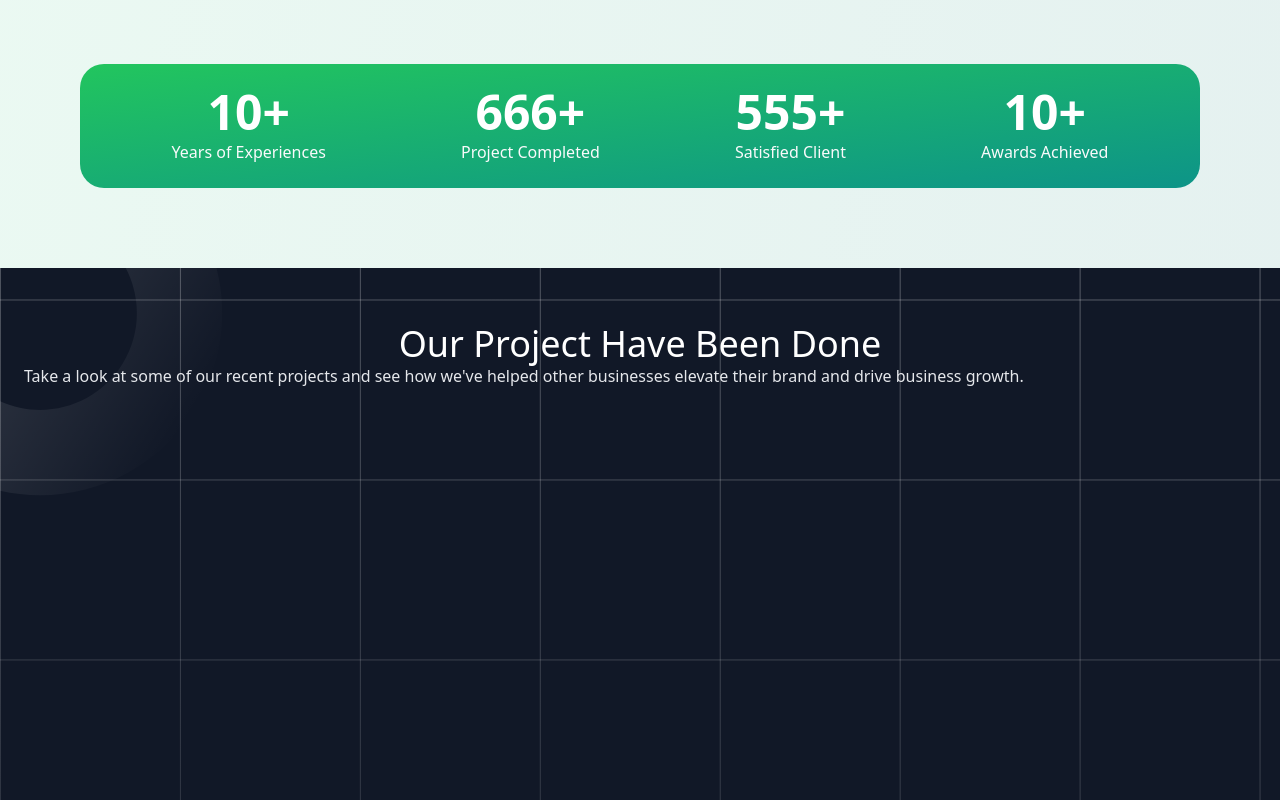
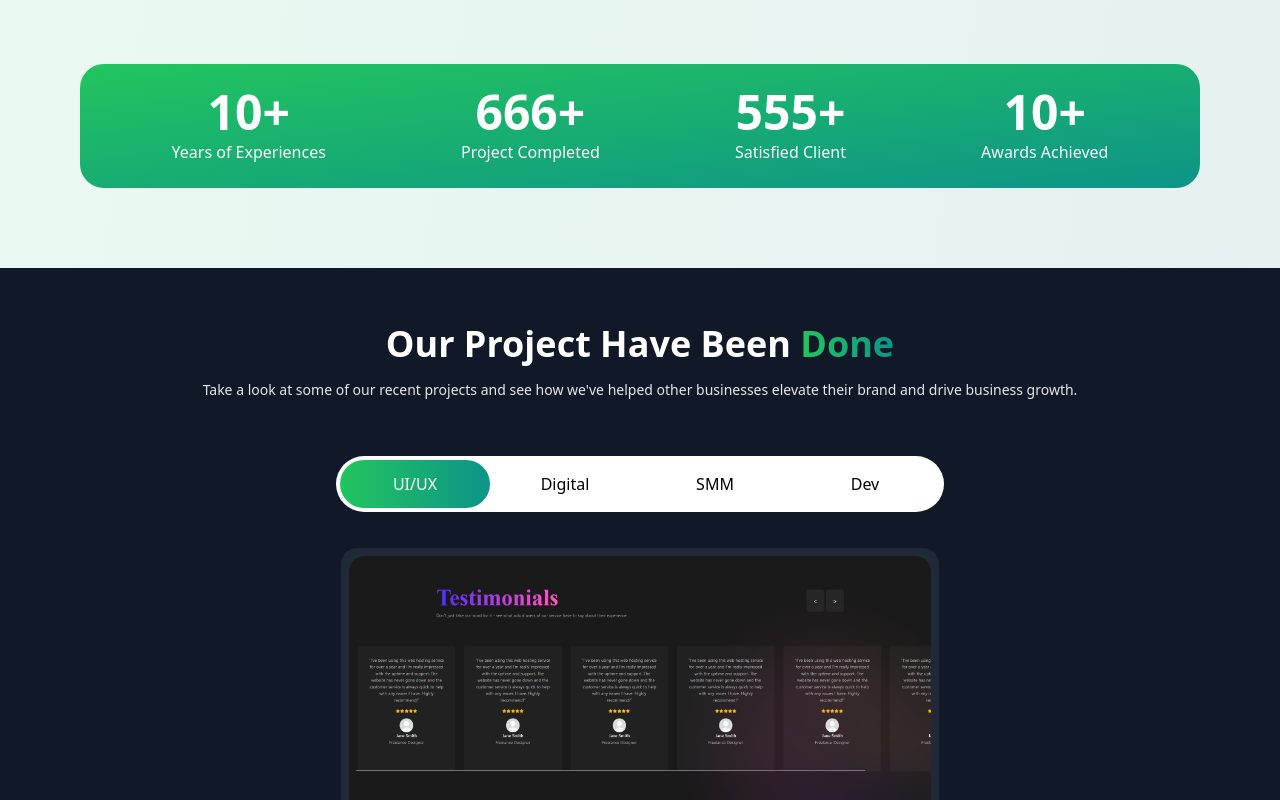
Before and after one commit to amieow/agenone, a Next.js app: page / in a window 1280 px wide. Shown: the part 2000-2800 px from the top of the page. Built offline with nearby package versions, Linux system fonts and the light colour scheme.

Commit message:
Add files via upload

```diff
--- a/src/app/page.tsx
+++ b/src/app/page.tsx
@@ -9,10 +9,9 @@ import Project from "@/component/Project";
 const Page = () => {
   return (
     <div className="overflow-x-hidden">
-
       <ServerComponent>
         <Hero/>
-      <Services/>
+        <Services/>
         <Achievement/>
         <Project/>
       </ServerComponent>
--- a/src/component/Project.tsx
+++ b/src/component/Project.tsx
@@ -1,76 +1,110 @@
-'use client';
+"use client";
 
 import dynamic from "next/dynamic";
+import Image from "next/image";
+import { useState } from "react";
+
 function Project() {
+    const [showContent, setShowContent] = useState(0);
+    const jenisProject = [
+        {
+            title: "UI/UX",
+            content: [
+                {
+                    url: "/project-1.png",
+                    alt: "",
+                    title: "Title",
+                    desc: "We are designed to help your business thrive in the online world.",
+                },
+                {
+                    url: "/project-2.png",
+                    alt: "",
+                    title: "Title",
+                    desc: "We are designed to help your business thrive in the online world.",
+                },
+            ],
+        },
+        {
+            title: "Digital",
+            content: [
+                {
+                    url: "/project-2.png",
+                    alt: "",
+                    title: "Title",
+                    desc: "We are designed to help your business thrive in the online world.",
+                },
+            ],
+        },
+        {
+            title: "SMM",
+            content: [
+                {
+                    url: "/project-2.png",
+                    alt: "",
+                    title: "Title",
+                    desc: "We are designed to help your business thrive in the online world.",
+                },
+                {
+                    url: "/project-1.png",
+                    alt: "",
+                    title: "Title",
+                    desc: "We are designed to help your business thrive in the online world.",
+                },
+                {
+                    url: "/project-2.png",
+                    alt: "",
+                    title: "Title",
+                    desc: "We are designed to help your business thrive in the online world.",
+                },
+            ],
+        },
+        {
+            title: "Dev",
+            content: [
+                {
+                    url: "/project-1.png",
+                    alt: "",
+                    title: "Title",
+                    desc: "We are designed to help your business thrive in the online world.",
+                },
+                {
+                    url: "/project-2.png",
+                    alt: "",
+                    title: "Title",
+                    desc: "We are designed to help your business thrive in the online world.",
+                },
+                {
+                    url: "/project-1.png",
+                    alt: "",
+                    title: "Title",
+                    desc: "We are designed to help your business thrive in the online world.",
+                },
+                {
+                    url: "/project-2.png",
+                    alt: "",
+                    title: "Title",
+                    desc: "We are designed to help your business thrive in the online world.",
+                },
+            ],
+        },
+    ];
     return (
-        <section id="project" className=" bg-gray-900">
-            <div className="absolute w-full h-screen min-h-full py-14">
-                <div className="text-white px-6">
-                    <p className=" text-4xl text-center">Our Project Have Been <span>Done</span></p>
-                    <p className=" text-gray-200">Take a look at some of our recent projects and see how we've helped other businesses elevate their brand and drive business growth.</p>
-
-                </div>
-            </div>
-
-            <svg
-                className="absolute"
-                width="223"
-                height="228"
-                viewBox="0 0 223 228"
-                fill="none"
-                xmlns="http://www.w3.org/2000/svg"
-            >
-                <path
-                    opacity="0.2"
-                    d="M-54.6311 200.524C31.1764 252.874 143.175 225.751 195.525 139.944C247.875 54.1362 220.752 -57.8624 134.944 -110.212C49.1369 -162.562 -62.8618 -135.439 -115.212 -49.6318C-167.561 36.1757 -140.439 148.174 -54.6311 200.524ZM90.5306 -37.4128C136.132 -9.59203 150.546 49.9284 122.725 95.5299C94.9046 141.131 35.3842 155.545 -10.2173 127.725C-55.8188 99.904 -70.2329 40.3835 -42.4121 -5.21796C-14.5914 -50.8194 44.9291 -65.2335 90.5306 -37.4128Z"
-                    fill="url(#paint0_linear_171_1387)"
-                />
+        <section id="project" className=" bg-gray-900 h-full min-h-screen">
+            <div className="absolute w-full h-full -z-10">
+                <svg className=" min-[1440px]:hidden" width="100%" height="80%" viewBox="0 0 375 623" fill="none" xmlns="http://www.w3.org/2000/svg">
+<path d="M-315.658 622.846L-315.658 2.86847e-06M-189.826 622.846L-189.826 2.86847e-06M-63.9949 622.846L-63.995 2.86847e-06M61.8364 622.846L61.8363 2.86847e-06M187.668 622.846L187.668 2.86847e-06M313.499 622.846L313.499 2.86847e-06M439.33 622.846L439.33 2.86847e-06M565.162 622.846L565.162 2.86847e-06M690.993 622.846L690.993 2.86847e-06M-316 17.4148H690.651M-316 115.404L690.651 115.404M-316 213.394L690.651 213.394M-316 311.384L690.651 311.383M-316 409.373L690.651 409.373M-316 507.363L690.651 507.363M-316 605.352L690.651 605.352" stroke="url(#paint0_linear_171_1386)" strokeOpacity="0.3"/>
 <defs>
-                    <linearGradient
-                        id="paint0_linear_171_1387"
-                        x1="-115.212"
-                        y1="-49.6318"
-                        x2="195.525"
-                        y2="139.944"
-                        gradientUnits="userSpaceOnUse"
-                    >
-                        <stop stopColor="white" />
-                        <stop offset="1" stopColor="white" stopOpacity="0" />
+<linearGradient id="paint0_linear_171_1386" x1="112.269" y1="-52.2668" x2="47.4669" y2="594.615" gradientUnits="userSpaceOnUse">
+<stop stopColor="white"/>
+<stop offset="1" stopColor="white" stopOpacity="0"/>
 </linearGradient>
 </defs>
 </svg>
 
                 <svg
-                className="mx-auto md:hidden"
-                width="100vw"
-                height="623"
-                viewBox="0 0 375 623"
-                fill="none"
-                xmlns="http://www.w3.org/2000/svg"
-            >
-                <path
-                    d="M-315.658 622.846L-315.658 2.86847e-06M-189.826 622.846L-189.826 2.86847e-06M-63.9949 622.846L-63.995 2.86847e-06M61.8364 622.846L61.8363 2.86847e-06M187.668 622.846L187.668 2.86847e-06M313.499 622.846L313.499 2.86847e-06M439.33 622.846L439.33 2.86847e-06M565.162 622.846L565.162 2.86847e-06M690.993 622.846L690.993 2.86847e-06M-316 17.4148H690.651M-316 115.404L690.651 115.404M-316 213.394L690.651 213.394M-316 311.384L690.651 311.383M-316 409.373L690.651 409.373M-316 507.363L690.651 507.363M-316 605.352L690.651 605.352"
-                    stroke="url(#paint0_linear_171_1386)"
-                    strokeOpacity="0.3"
-                />
-                <defs>
-                    <linearGradient
-                        id="paint0_linear_171_1386"
-                        x1="112.269"
-                        y1="-52.2668"
-                        x2="47.4669"
-                        y2="594.615"
-                        gradientUnits="userSpaceOnUse"
-                    >
-                        <stop stopColor="white" />
-                        <stop offset="1" stopColor="white" stopOpacity="0" />
-                    </linearGradient>
-                </defs>
-            </svg>
-            <svg
-                className="mx-auto hidden md:block"
-                width="1440"
-                height="1144"
+                    className="mx-auto hidden absolute top-0 min-[1440px]:block"
+                    width="100%"
+                    height="100%"
                     viewBox="0 0 1440 1144"
                     fill="none"
                     xmlns="http://www.w3.org/2000/svg"
@@ -94,10 +128,9 @@ function Project() {
                         </linearGradient>
                     </defs>
                 </svg>
-
                 <svg
-                className="ml-auto"
-                width="222"
+                    className="absolute bottom-0 right-0 z-0"
+                    width="250"
                     height="245"
                     viewBox="0 0 222 245"
                     fill="none"
@@ -122,7 +155,62 @@ function Project() {
                         </linearGradient>
                     </defs>
                 </svg>
+            </div>
+            <div className="mx-6">
+                <div className="text-white py-14">
+                    <p className="font-bold text-center text-4xl  ">
+                        Our Project Have Been{" "}
+                        <span className="bg-gradient-to-l from-teal-600 to-green-500 text-transparent bg-clip-text">
+                            Done
+                        </span>
+                    </p>
+                    <p className=" text-gray-200 text-center pt-4 text-sm px-3">
+                        Take a look at some of our recent projects and see how
+                        we've helped other businesses elevate their brand and
+                        drive business growth.
+                    </p>
+                </div>
+                <div className="bg-white flex w-fit mx-auto  rounded-[100px] p-1 ">
+                    {jenisProject.map((item, index) => {
+                        return (
+                            <button
+                                onClick={() => setShowContent(index)}
+                                key={index}
+                                className={`rounded-[100px] transition-all ${showContent == index && "bg-gradient-to-l from-teal-600 to-green-500 text-white"} p-2 px-6 w-fit md:w-[90px] lg:p-3 lg:w-[150px]`}
+                            >
+                                {item.title}
+                            </button>
+                        );
+                    })}
+                </div>
+            </div>
+            <div className="z-10 mt-9 lg:px-20 lg:flex lg:flex-wrap ">
+                {jenisProject[showContent].content.map((item, index) => {
+                    const lastIndex =
+                        jenisProject[showContent].content.length - 1;
+                    return (
+                        <div key={index}
+                            className={`bg-gray-800  text-white p-2 h-[412px] mx-auto max-w-[598px] rounded-2xl ${
+                                index != lastIndex && "mb-3"
+                            }`}
+                        >
+                            <div className="z-10 peer cursor-pointer">
+                                <Image
+                                    className="w-full static h-[300px] z-10 max-h-[579px] object-fill rounded-2xl mx-auto"
+                                    src={item.url}
+                                    alt={item.alt}
+                                    width={100}
+                                    height={120}
+                                />
 
+                            </div>
+
+                            <p className="font-bold text-lg">{item.title}</p>
+                            <p className="text-gray-200">{item.desc}</p>
+                        </div>
+                    );
+                })}
+            </div>
         </section>
     );
 }
--- a/src/component/achievement.tsx
+++ b/src/component/achievement.tsx
@@ -24,7 +24,7 @@ export default function Achievement() {
         },
     ]
     return (
-        <div className="achievement gap-9 flex flex-col h-screen px-6 py-14 md:h-fit md:p-[60px] lg:p-[80px] md:gap-16">
+        <div className="achievement gap-9 flex flex-col min-h-full px-6 py-14 md:h-fit md:p-[60px] lg:p-[80px] md:gap-16">
             <div className="">
                 <p className="font-medium font-['inter'] text-2xl md:text-3xl lg:text-[44px] lg:leading-[52px]">We are passionate about helping businesses grow and succeed in the digital age. We take pride in our work and strive to exceed your expectations every time.</p>
             </div>
--- a/src/component/services.tsx
+++ b/src/component/services.tsx
@@ -33,7 +33,8 @@ const Service = () : JSX.Element => {
         }
     ]
     return (
-        <section id="service" className="my-14 h-screen max-h-[900px] mx-6 scroll-smooth">
+        <section id="service" className="my-14 h-full min-h-screen mx-6 scroll-smooth">
+
             <div className="mb-9">
                 <h3 className="font-bold text-5xl tracking-[-0.02em] text-center leading-[44px] text-black">The Services We Offer <span className="bg-gradient-to-l from-teal-600 to-green-500 text-transparent bg-clip-text">For You</span></h3>
             </div>
```
Also changed, not shown: src/component/header.tsx (+9 -5 lines), src/component/hero.tsx (+40 -8 lines), public/project-1.png (added), public/project-2.png (added). Lines whose indentation alone changed are shown as unchanged.
